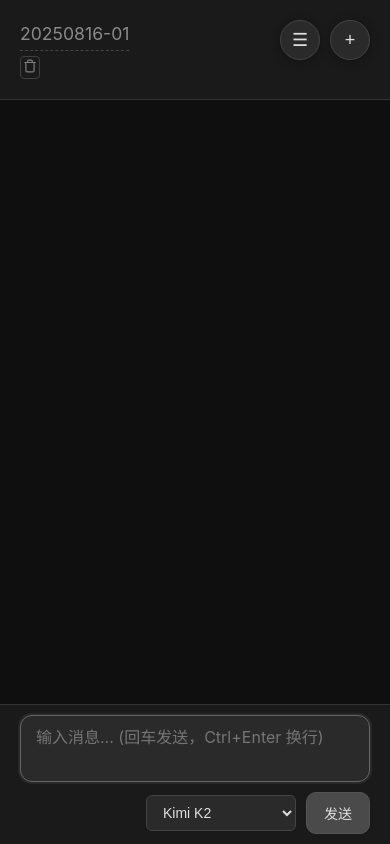
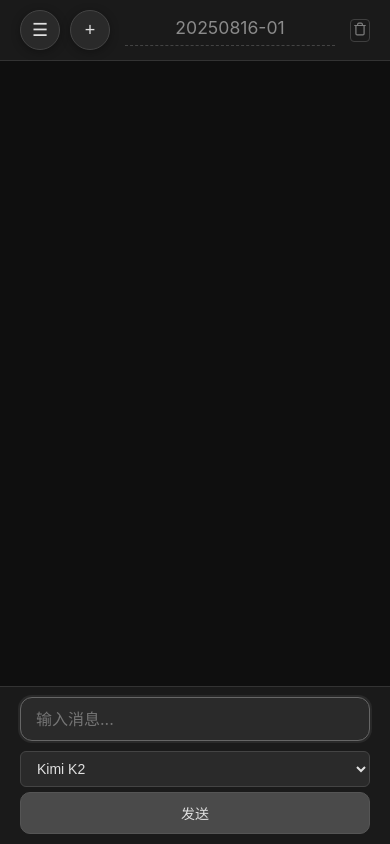
Before and after one commit to dogtor001/AiNote, a Flask app: page / in a window 390 px wide. Run offline with Flask 3, Linux system fonts and the light colour scheme; data comes from the database, SQL or seed files in the repository; data that the repository does not hold is empty; parts of the project's set-up code (start-up, migrations or seed data) failed here and were passed over.

Commit message:
Feat: Major layout and user experience overhaul
This commit implements a massive series of updates based on several rounds of user feedback, completely overhauling the application's layout, mobile experience, and code structure.

Key changes include:
- Complete redesign of the Chat Header and Input Area for a more compact and modern UI.
- Refactoring of the frontend code by separating HTML, CSS, and JavaScript into distinct files.
- Robust fixes for mobile keyboard and viewport layout issues.
- Backend fix for timezone-aware UTC timestamps.
- Addition of audio notifications and a functional copy-to-clipboard feature.
- Numerous style and usability tweaks (sidebar width, button visibility, etc.).

```diff
--- a/app.py
+++ b/app.py
@@ -137,7 +137,7 @@ def get_conversation_messages(conversation_id):
     rows = c.fetchall()
     conn.close()
 
-    return [{"id": id, "role": role, "content": content, "time": timestamp, "model": model}
+    return [{"id": id, "role": role, "content": content, "time": f"{timestamp}Z", "model": model}
             for id, role, content, timestamp, model in rows]
 
 def get_conversation_messages_with_context(conversation_id):
--- a/static/style.css
+++ b/static/style.css
@@ -146,20 +146,28 @@ body {
 
 
 .chat-header {
-  padding: 20px;
+  padding: 10px 20px; /* Reduced padding for a shorter header */
   border-bottom: 1px solid #333;
   background: #1a1a1a;
   display: flex;
   justify-content: space-between;
-  align-items: flex-start;
+  align-items: center; /* Center items vertically */
+  gap: 15px;
 }
 
-.chat-header-left {
-  flex: 1;
+.header-left-buttons, .header-right-buttons {
   display: flex;
-  flex-direction: column;
-  align-items: flex-start;
-  gap: 5px;
+  align-items: center;
+  gap: 10px;
+  flex: 0 1 auto; /* Don't grow, shrink if needed, base on content */
+}
+
+.header-center-title {
+  flex: 1 1 0; /* Grow and shrink to take available space */
+  text-align: center;
+  overflow: hidden;
+  text-overflow: ellipsis;
+  white-space: nowrap;
 }
 
 .chat-title {
@@ -395,13 +403,13 @@ body {
 
 .input-area {
   display: flex;
-  flex-direction: column;
+  flex-direction: row;
   gap: 10px;
-  align-items: stretch;
+  align-items: flex-end; /* Align items to the bottom */
 }
 
 .message-input {
-  /* flex: 1 1 400px; */ /* Removed to fix inconsistent height */
+  flex-grow: 1; /* Allow textarea to take up available space */
   padding: 10px 15px; /* Reduced vertical padding */
   border: 1px solid #444;
   border-radius: 12px;
@@ -422,21 +430,13 @@ body {
   box-shadow: 0 0 0 2px rgba(102, 102, 102, 0.2);
 }
 
-.input-actions {
+.input-actions-stacked {
   display: flex;
-  align-items: center;
-  justify-content: flex-end;
-  gap: 10px;
+  flex-direction: column;
+  gap: 5px;
 }
 
-.floating-buttons {
-  position: fixed;
-  right: 20px;
-  top: 20px;
-  display: flex;
-  gap: 10px;
-  z-index: 1001; /* Ensure it's above the sidebar */
-}
+/* .floating-buttons is removed as buttons are moved to the header */
 
 .icon-button {
   background: #2a2a2a;
--- a/templates/index.html
+++ b/templates/index.html
@@ -27,11 +27,15 @@
     <!-- 主内容区域 -->
     <div class="main-content">
       <div class="chat-header">
-        <div class="chat-header-left">
+        <div class="header-left-buttons">
+          <button class="icon-button hamburger-button" onclick="toggleSidebar()">☰</button>
+          <button class="icon-button" onclick="createNewConversation()">+</button>
+        </div>
+        <div class="header-center-title">
           <div class="chat-title" id="currentChatTitle" contenteditable="true">新对话</div>
-          <div class="controls">
-            <button id="deleteConversationBtn" class="action-button" title="删除当前对话"></button>
-          </div>
+        </div>
+        <div class="header-right-buttons">
+          <button id="deleteConversationBtn" class="action-button" title="删除当前对话"></button>
         </div>
       </div>
 
@@ -47,10 +51,11 @@
           <textarea
             id="messageInput"
             class="message-input"
-            placeholder="输入消息... (回车发送，Ctrl+Enter 换行)"
+            placeholder="输入消息..."
             autofocus
+            rows="1"
           ></textarea>
-          <div class="input-actions">
+          <div class="input-actions-stacked">
             <select id="modelSelector" class="model-selector">
               <option value="moonshotai/Kimi-K2-Instruct">Kimi K2</option>
               <option value="deepseek-ai/DeepSeek-R1">DeepSeek R1</option>
@@ -64,12 +69,7 @@
     </div>
   </div>
 
-  <!-- 悬浮按钮 -->
-  <div class="floating-buttons">
-    <button class="icon-button hamburger-button" onclick="toggleSidebar()">☰</button>
-    <button class="icon-button" onclick="createNewConversation()">+</button>
-  </div>
-
+  <!-- 悬浮按钮区已被整合到聊天标题栏 -->
   <script src="{{ url_for('static', filename='script.js') }}"></script>
 </body>
 </html>
```
